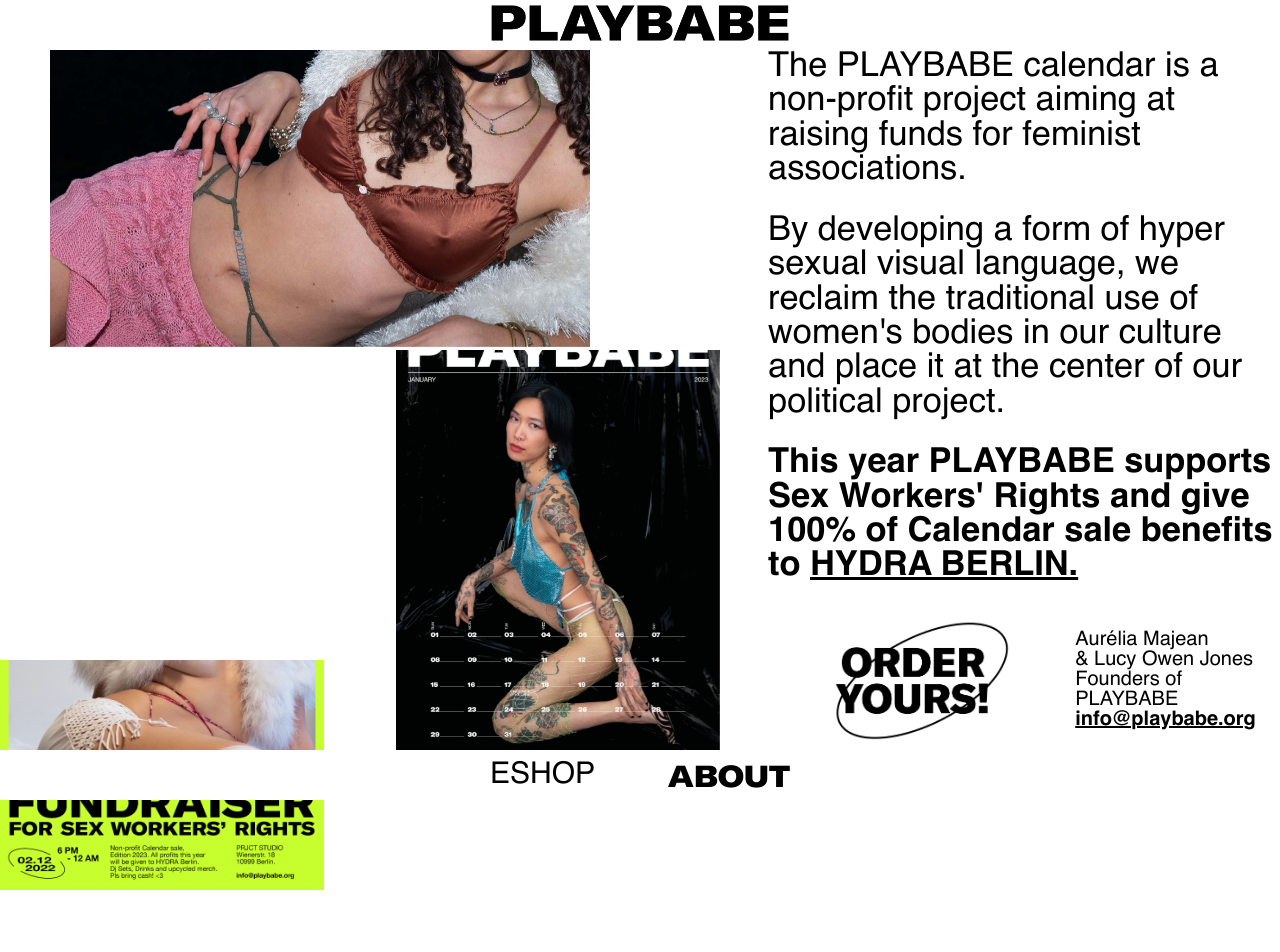
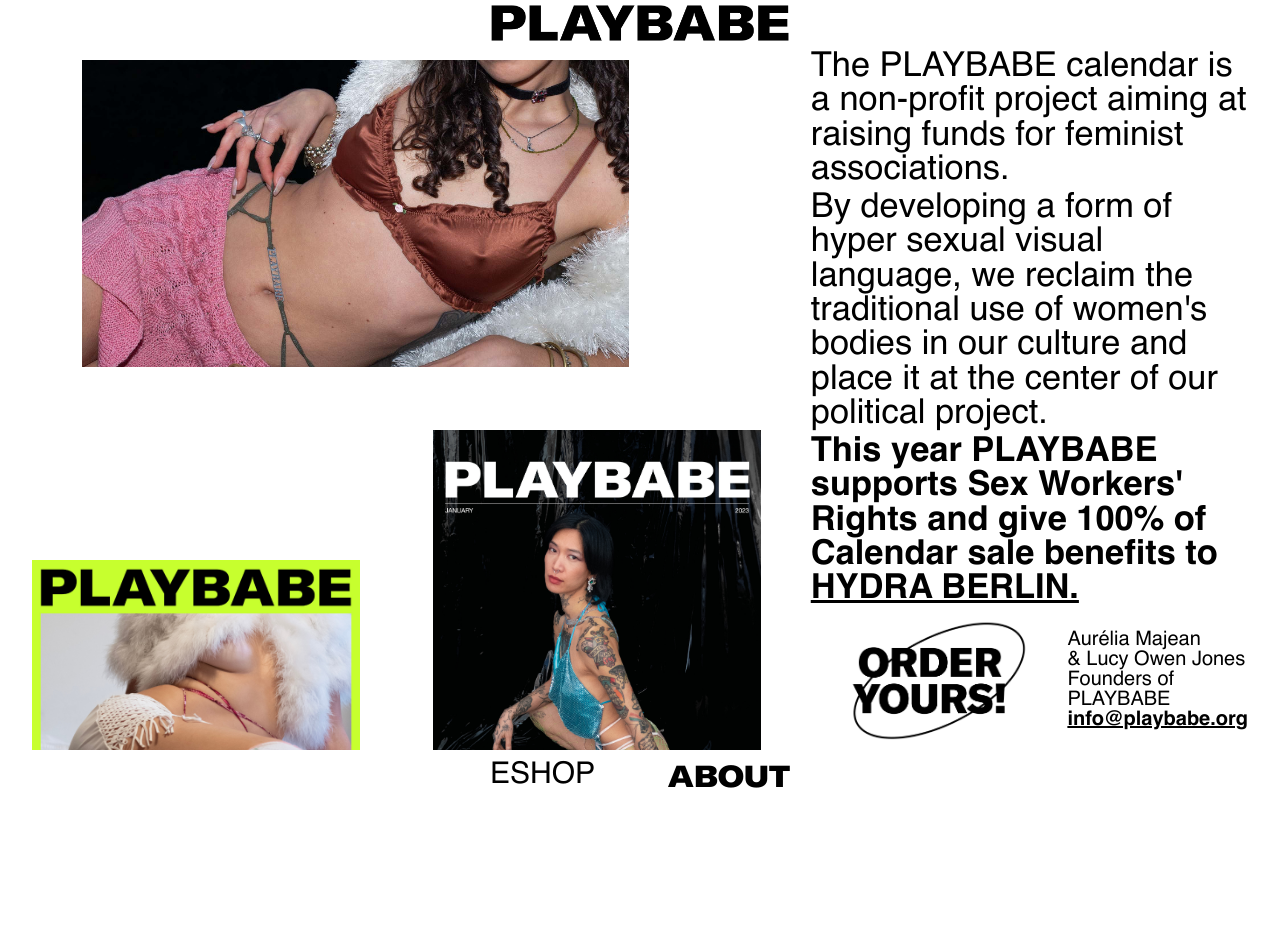
Before and after one commit to alexandre-roux/playbabe, a React (Create React App) app: page /about in a window 1280 px wide. Shown: the top 952 px of the page. After the commit the page ends 800 px from the top, so only its background shows below. Built offline with nearby package versions, Linux system fonts and the light colour scheme.

Commit message:
Revert "First version of parallax effect on images on About page"
This reverts commit f8dbb16f51f6426f60b1591439f1c051781ad74c.

```diff
--- a/package.json
+++ b/package.json
@@ -12,7 +12,6 @@
     "prettier": "^2.6.2",
     "react": "^18.1.0",
     "react-dom": "^18.1.0",
-    "react-parallax": "^3.5.1",
     "react-responsive": "^9.0.0",
     "react-router-dom": "^6.3.0",
     "react-scripts": "5.0.1",
--- a/src/App.scss
+++ b/src/App.css
@@ -1,12 +1,6 @@
 html, body, #root {
     height: 100%;
     font-family: "Helvetica", sans-serif;
-    -ms-overflow-style: none; /* Internet Explorer 10+ */
-    scrollbar-width: none; /* Firefox */
-
-    &::-webkit-scrollbar {
-        display: none; /* Safari and Chrome */
-    }
 }
 
 @font-face {
--- a/src/App.js
+++ b/src/App.js
@@ -1,4 +1,4 @@
-import "./App.scss";
+import "./App.css";
 import { BrowserRouter as Router, Route, Routes } from "react-router-dom";
 import ProductPage from "./containers/ProductPage";
 import Home from "./containers/Home";
--- a/src/containers/About/index.js
+++ b/src/containers/About/index.js
@@ -48,8 +48,11 @@ const About = () => {
         </div>
       ) : (
         <div className="about-desktop">
-          <Header className="header" />
+          <Header />
           <div className="about-content">
+            <div className="images">
+              <Images />
+            </div>
             <div className="text">
               <div className="text-container">
                 <p>
@@ -93,11 +96,8 @@ const About = () => {
                 </div>
               </div>
             </div>
-            <div className="images">
-              <Images />
-            </div>
           </div>
-          <Footer className="footer" />
+          <Footer />
         </div>
       )}
     </>
--- a/src/containers/About/index.scss
+++ b/src/containers/About/index.scss
@@ -5,32 +5,22 @@
   align-items: center;
   flex-wrap: nowrap;
 
-  .header {
-    position: fixed;
-    top: 0;
-  }
-
-  .footer {
-    position: fixed;
-    bottom: 0;
-  }
-
   .about-content {
-    margin: 50px 0;
-    width: 100%;
+    width: 95%;
+    flex-grow: 1;
+    min-height: 2em;
+    display: flex;
+    gap: 50px;
 
     .images {
-      top: 50px;
-      width: 75%;
+      height: 100%;
+      flex: 5;
     }
 
     .text {
-      position: fixed;
-      top: 50px;
-      bottom: 50px;
-      left: 60%;
       display: flex;
       justify-content: center;
+      flex: 3;
 
       .text-container {
         display: flex;
--- a/src/containers/Images/index.js
+++ b/src/containers/Images/index.js
@@ -1,39 +1,20 @@
 import React from "react";
 import "./index.scss";
-import { Parallax } from "react-parallax";
 
 const Images = () => {
   return (
     <div className="images">
       <div className="about1">
-        <Parallax
-          bgImage={"/images/about/about1.jpg"}
-          strength={200}
-          style={{ zIndex: -2, height: 350 }}
-        />
+        <img src="/images/about/about1.jpg" alt="about1" />
       </div>
       <div className="about3">
-        <Parallax
-          bgImage={"/images/about/about3.jpg"}
-          strength={200}
-          style={{ zIndex: -1, height: 540 }}
-        />
+        <img src="/images/about/about3.jpg" alt="about3" />
       </div>
       <div className="about4">
-        <Parallax
-          bgImage={"/images/about/about4.jpg"}
-          strength={200}
-          style={{ zIndex: -2, height: 480 }}
-        />
+        <img src="/images/about/about4.jpg" alt="about4" />
       </div>
       <div className="about2">
-        <Parallax
-          bgImage={"/images/about/about2.jpg"}
-          strength={200}
-          style={{ zIndex: -2 }}
-        >
-          <div style={{ height: 325 }} />
-        </Parallax>
+        <img src="/images/about/about2.jpg" alt="about2" />
       </div>
     </div>
   );
--- a/src/containers/Images/index.scss
+++ b/src/containers/Images/index.scss
@@ -1,17 +1,24 @@
+.images::-webkit-scrollbar {
+  display: none; /* Safari and Chrome */
+}
+
 .images {
+  -ms-overflow-style: none; /* Internet Explorer 10+ */
+  scrollbar-width: none; /* Firefox */
+  overflow-y: auto;
   position: relative;
 
   .about1 {
     width: 75%;
     position: absolute;
-    top: -100px;
+    top: 10px;
     left: 50px;
   }
 
   .about3 {
     width: 45%;
     position: absolute;
-    top: 200px;
+    top: 380px;
     right: 0;
   }
 
@@ -28,4 +35,9 @@
     top: 930px;
     right: 70px;
   }
+
+  img {
+    height: 100%;
+    width: 100%;
+  }
 }
```
Also changed, not shown: 1 other file (tests, documents, lock files or other folders).
